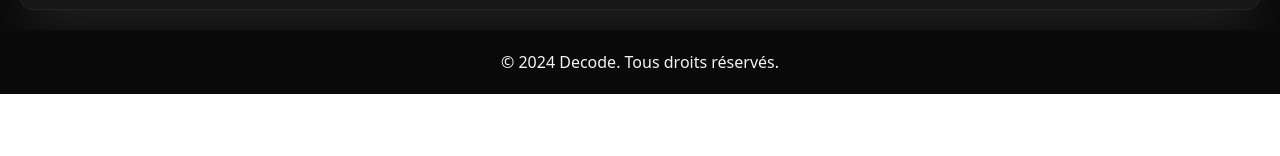
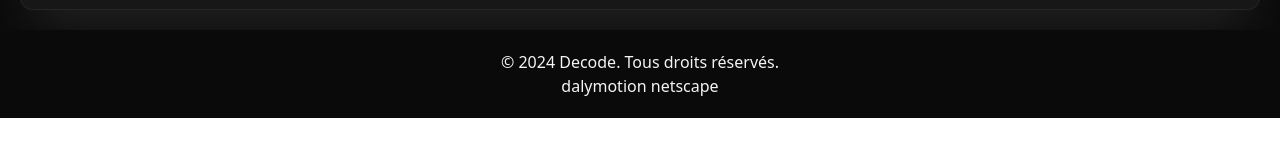
Before and after one commit to aaimeraud/school-website, a website: page src/index.html in a window 1280 px wide. Shown: the part 84-240 px from the top of the page. Drawn offline with Linux system fonts and the light colour scheme.

Commit message:
:bug: fix: boutons du footer

```diff
--- a/src/index.html
+++ b/src/index.html
@@ -47,6 +47,9 @@
       </nav>
     </header>
     <footer class="bg-neutral-950 p-5 text-neutral-100 text-center">
-      &copy; 2024 Decode. Tous droits réservés.</footer>
+      <div>&copy; 2024 Decode. Tous droits réservés.</div>
+      <div><a href="https://www.youtube.com">dalymotion</a>
+      <a href="https://www.google.com">netscape</a></div>
+    </footer>
   </body>
 </html>
```
